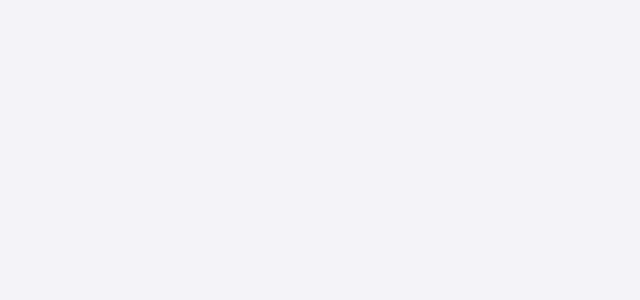
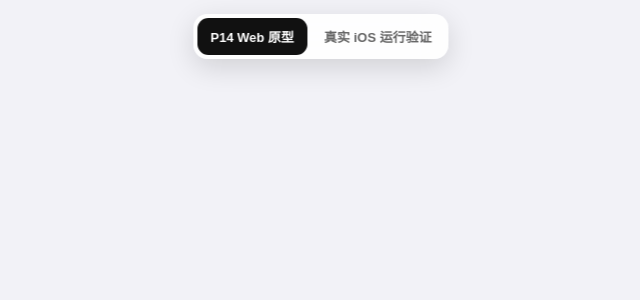
Before and after one commit to tevriq/chatgpt-vercel-test, a Next.js app: page / in a window 1280 px wide. Shown: the top 300 px of the page, without its empty margins (319-959 px from the left). Built offline with nearby package versions, Linux system fonts and the light colour scheme.

Commit message:
feat: embed Appetize native iOS demo in P14 preview

```diff
--- a/pages/index.js
+++ b/pages/index.js
@@ -1,3 +1,27 @@
+import {useState} from 'react';
+
 export default function Home(){
-  return <iframe title="P14 prototype" src="/api/prototype" style={{position:'fixed',inset:0,width:'100vw',height:'100vh',border:0,background:'#f2f2f7'}} />
+  const [mode,setMode]=useState('p14');
+  return <div style={{position:'fixed',inset:0,background:'#e9e9ee',fontFamily:'-apple-system,BlinkMacSystemFont,"SF Pro Display","PingFang SC",sans-serif'}}>
+    <div style={{position:'fixed',top:14,left:'50%',transform:'translateX(-50%)',zIndex:20,display:'flex',gap:4,padding:4,borderRadius:14,background:'rgba(255,255,255,.88)',boxShadow:'0 8px 28px rgba(0,0,0,.14)',backdropFilter:'blur(18px)'}}>
+      <button onClick={()=>setMode('p14')} style={btn(mode==='p14')}>P14 Web 原型</button>
+      <button onClick={()=>setMode('native')} style={btn(mode==='native')}>真实 iOS 运行验证</button>
+    </div>
+    {mode==='p14' ?
+      <iframe title="P14 prototype" src="/api/prototype" style={frame}/>
+      :
+      <div style={{position:'absolute',inset:0,padding:'74px 18px 18px',display:'grid',gridTemplateRows:'auto 1fr',gap:12}}>
+        <div style={{maxWidth:960,width:'100%',margin:'0 auto',background:'rgba(255,255,255,.9)',borderRadius:18,padding:'14px 18px',boxShadow:'0 6px 24px rgba(0,0,0,.08)'}}>
+          <div style={{fontWeight:750,fontSize:17}}>Appetize 原生 iOS Runtime · 嵌入验证</div>
+          <div style={{fontSize:13,color:'#737378',marginTop:4,lineHeight:1.45}}>这里先嵌 Appetize 官方 iOS 示例，验证 Vercel 评论页里能否直接运行真实 iOS Runtime。P14 真 SwiftUI Simulator Build 上传后，只需要把这里替换成 P14 的 buildId。</div>
+        </div>
+        <div style={{maxWidth:960,width:'100%',height:'100%',margin:'0 auto',background:'#fff',borderRadius:26,overflow:'hidden',boxShadow:'0 16px 55px rgba(0,0,0,.16)'}}>
+          <iframe title="Appetize native iOS demo" src="https://samples.appetize.io/product_launch_page_variant_1/launch.html" style={{width:'100%',height:'100%',border:0,background:'#fff'}} allow="clipboard-read; clipboard-write"/>
+        </div>
+      </div>
+    }
+  </div>
 }
+
+const frame={position:'fixed',inset:0,width:'100vw',height:'100vh',border:0,background:'#f2f2f7'};
+function btn(active){return {border:0,borderRadius:11,padding:'9px 13px',fontSize:13,fontWeight:700,cursor:'pointer',background:active?'#111':'transparent',color:active?'#fff':'#666'}}
```
